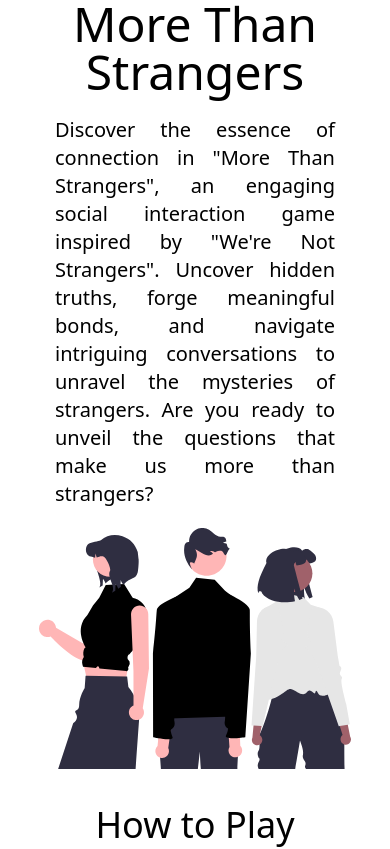
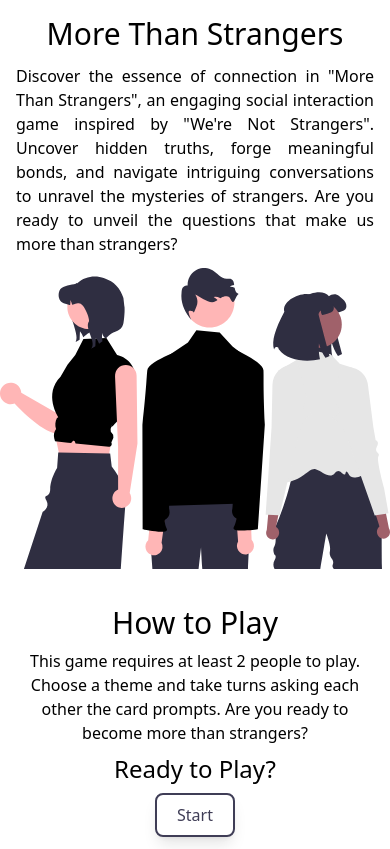
Before and after one commit to jolonarvaez/more-than-strangers, a Next.js app: page / in a window 390 px wide. Shown: the top 849 px of the page. Built offline with nearby package versions, Linux system fonts and the light colour scheme.

Commit message:
adjusted responsive values in index page

```diff
--- a/pages/index.tsx
+++ b/pages/index.tsx
@@ -6,16 +6,16 @@
 
 export default function Home() {
   return (
-    <div className="text-center flex flex-col lg:flex-row antialiased w-4/5 sm:w-4/5 md:w-screen lg:w-3/5 mx-auto">
-      <div className="space-y-5 flex flex-col justify-center items-center lg:h-screen lg:w-1/2">
+    <div className="text-center flex flex-col lg:flex-row antialiased w-full sm:w-4/5 mx-auto">
+      <div className="space-y-3 flex flex-col justify-center items-center lg:h-screen lg:w-1/2">
         <div
-          className="text-5xl animate-in"
+          className="text-3xl animate-in mt-4 lg:mt-0"
           style={{ "--index": 0 } as React.CSSProperties}
         >
           More Than Strangers
         </div>
         <div
-          className="mx-auto text-xl px-4 animate-in text-justify"
+          className="mx-4 text-justify animate-in"
           style={{ "--index": 1 } as React.CSSProperties}
         >
           <p>
@@ -39,13 +39,13 @@
           src="figure2.svg"
           style={{ "--index": 1 } as React.CSSProperties}
         />
-        <div className="space-y-5">
+        <div className="space-y-2">
           <div
             className="space-y-2 animate-in"
             style={{ "--index": 2 } as React.CSSProperties}
           >
-            <div className="text-4xl">How to Play</div>
-            <div className="mx-auto px-4 text-xl text-justify">
+            <div className="text-3xl">How to Play</div>
+            <div className="mx-4">
               This game requires at least 2 people to play. Choose a
               theme and take turns asking each other the card prompts. Are you
               ready to become more than strangers?
@@ -55,10 +55,10 @@
             className="space-y-6 animate-in"
             style={{ "--index": 3 } as React.CSSProperties}
           >
-            <div className="text-3xl">Ready to Play?</div>
-            <Link href="/start" className="">
-              <button className="mt-6 px-6 py-2 rounded-lg shadow-lg transition duration-300 ease-in-out hover:scale-110 border-purple border-2 hover:bg-purple hover:text-white text-purple">
-                <div className="text-xl font-medium">Start</div>
+            <div className="text-2xl">Ready to Play?</div>
+            <Link href="/start">
+              <button className="mt-2 px-5 py-2 rounded-lg shadow-lg transition duration-300 ease-in-out hover:scale-110 border-purple border-2 hover:bg-purple hover:text-white text-purple">
+                <div className="font-medium">Start</div>
               </button>
             </Link>
           </div>
```
